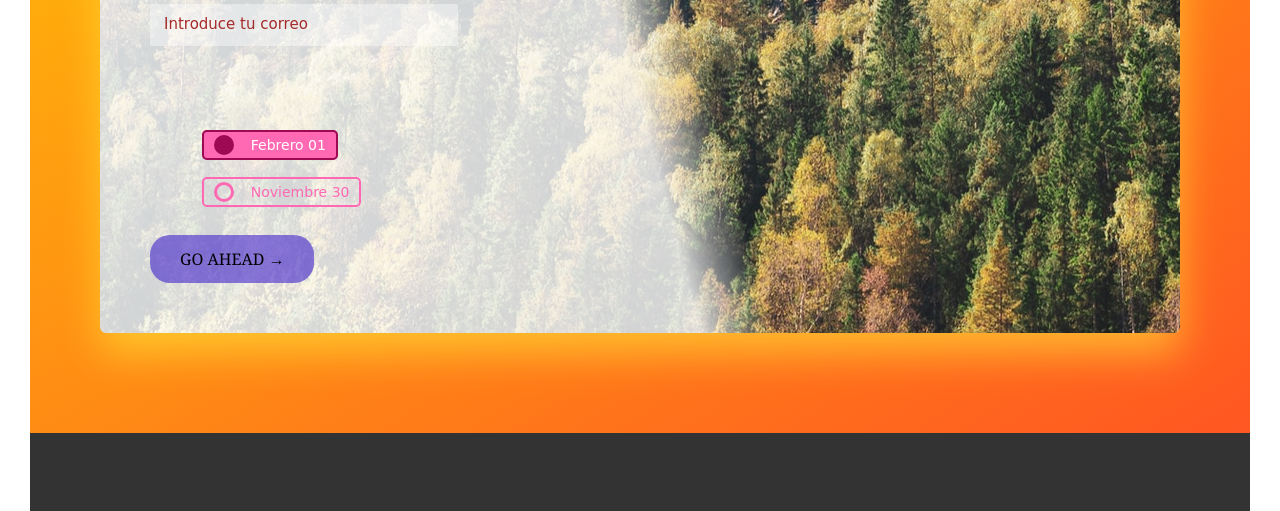
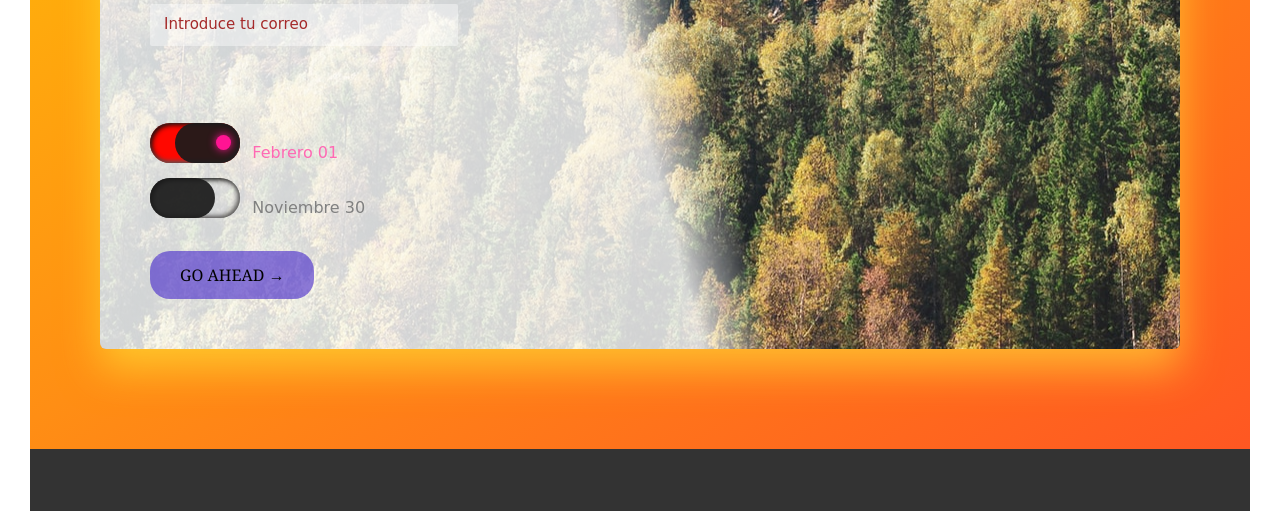
Before and after one commit to SebastianVP-Seb/CSS-Nature, a website: page index.html in a window 1280 px wide. Shown: the part 4320-4831 px from the top of the page. Drawn offline with Linux system fonts and the light colour scheme; a web font is replaced by a local one.

Commit message:
Cambio de botones

```diff
--- a/index.html
+++ b/index.html
@@ -384,14 +384,14 @@
 
                                 <div class="form_group u-margin-bottom-small">
                                     <div class="form_radio-group">
-                                        <input type="radio" checked="checked" class="form_youtube-2" id="uno" name="radio">
-                                        <label for="uno" class="form_youtube-label">
+                                        <input type="radio" checked="checked" class="form_radio-input1" id="uno" name="radio">
+                                        <label for="uno" class="form_radio-label1">
                                             <span class="form_radio-button"></span>
                                             Febrero 01</label>
                                     </div>
                                     <div class="form_radio-group">
-                                        <input type="radio" class="form_youtube-2" id="dos" name="radio">
-                                        <label for="dos" class="form_youtube-label">
+                                        <input type="radio" class="form_radio-input1" id="dos" name="radio">
+                                        <label for="dos" class="form_radio-label1">
                                             <span class="form_radio-button"></span>
                                             Noviembre 30</label>
                                     </div>
```
